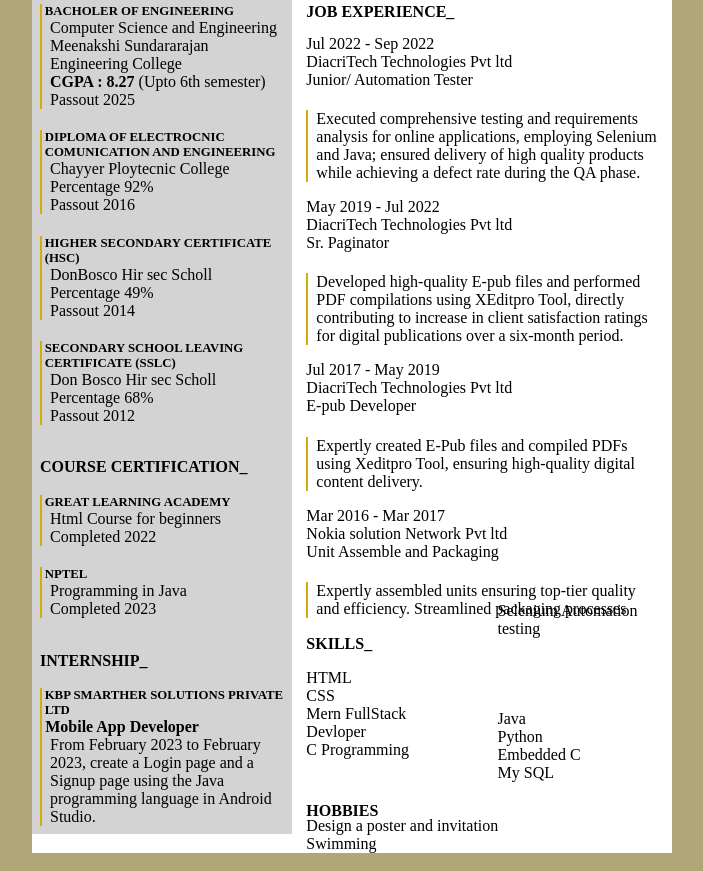
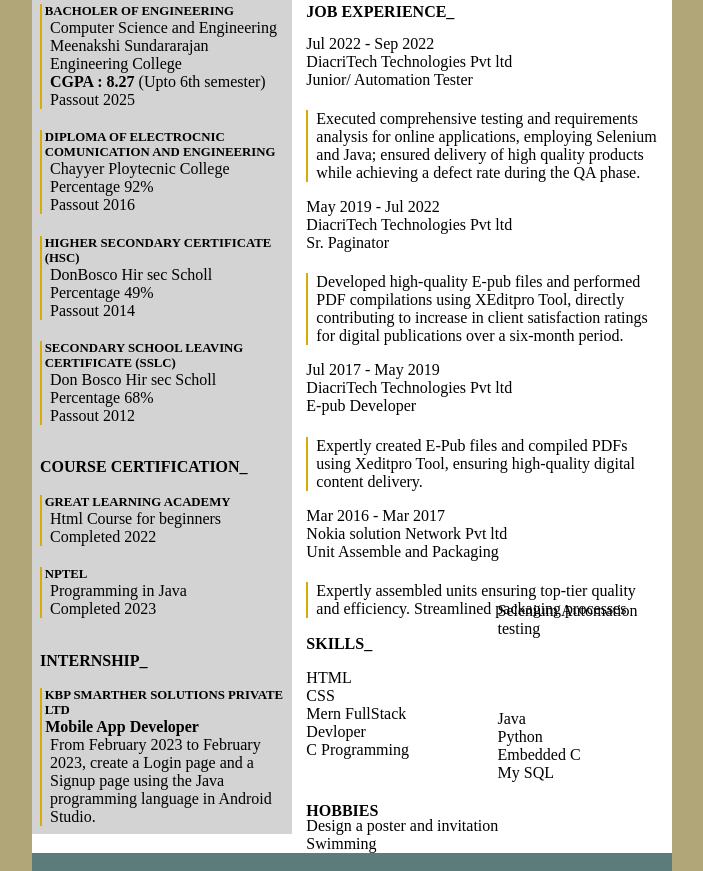
Before and after one commit to Prasanthsekar3794/Resume, a plain HTML site: page index.html in a window 1280 px wide. Shown: the part 294-1165 px from the top of the page, without its empty margins (288-991 px from the left). Drawn offline with Linux system fonts and the light colour scheme.

Commit message:
Update index.html

```diff
--- a/index.html
+++ b/index.html
@@ -141,4 +141,5 @@
             </div>
         </div>
     </div>
+    <p class="footer">&#x2003;</p>
 </body></html>
```
